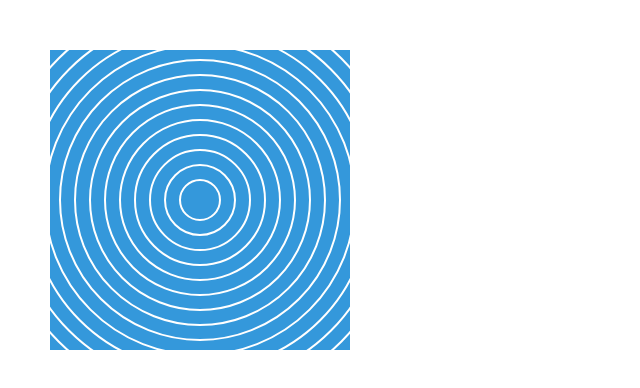
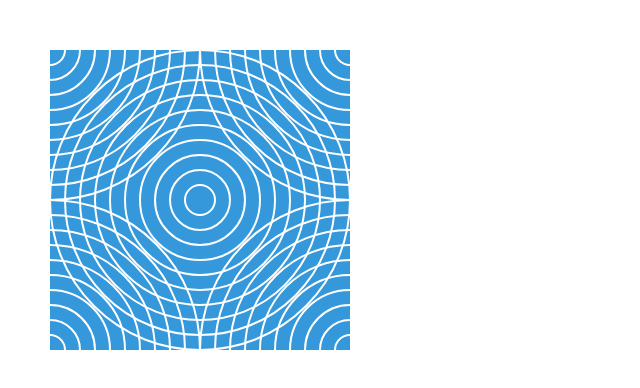
Before and after one commit to EHB-MCT/dev1-exercises-JordyGovaerts, a plain HTML site: page index.html in a window 1280 px wide. Shown: the whole page, without its empty margins (0-640 px from the left). Drawn offline with Linux system fonts and the light colour scheme.

Commit message:
exercise 3-1 i

```diff
--- a/exercises/3-iteration-while/3-1-i.js
+++ b/exercises/3-iteration-while/3-1-i.js
@@ -17,11 +17,11 @@ function drawMultipleConcentricCircles() {
     let i = 0;
     while (i <= 10) {
         let size = i * 15;
-        Utils.strokeCircle(200, 200, size);
-        Utils.strokeCircle(, , size);
-        Utils.strokeCircle(, , size);
-        Utils.strokeCircle(, , size);
-        Utils.strokeCircle(, , size);
-        i = ;
+        Utils.strokeEllipse(200, 200, size);
+        Utils.strokeEllipse(50,50 , size);
+        Utils.strokeEllipse(350,50 , size);
+        Utils.strokeEllipse(50,350 , size);
+        Utils.strokeEllipse(350,350 , size);
+        i++;
     }
 }
--- a/index.html
+++ b/index.html
@@ -1,7 +1,7 @@
 <html>
 
 <head>
-    <script src="exercises/3-iteration-while/3-1-h.js" type="module"></script>
+    <script src="exercises/3-iteration-while/3-1-i.js" type="module"></script>
     <link rel="stylesheet" type="text/css" href="styles/index.css" />
 </head>
 
```
